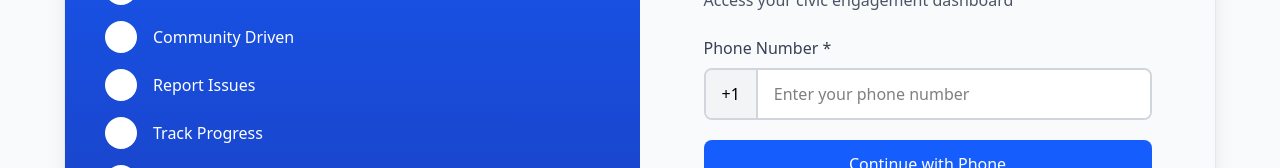
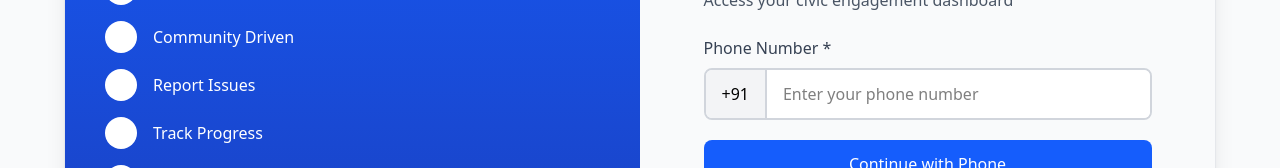
Before and after one commit to ShreyashSingh857/JanSetu, a React (Vite) app: page /login in a window 1280 px wide. Both pictures are taken after a click on the element 927 px from the left and 334 px from the top of the page. Shown: the part 330-498 px from the top of the page. Built offline with nearby package versions, Linux system fonts and the light colour scheme.

Commit message:
added new feature

```diff
--- a/src/pages/Login.jsx
+++ b/src/pages/Login.jsx
@@ -141,7 +141,7 @@ const CivicConnectLogin = () => {
                   </label>
                   <div className="flex border-2 border-gray-300 rounded-lg overflow-hidden bg-white">
                     <div className="px-4 py-3 bg-gray-100 border-r-2 border-gray-300 font-medium">
-                      +1
+                      +91
                     </div>
                     <input
                       type="tel"
```
